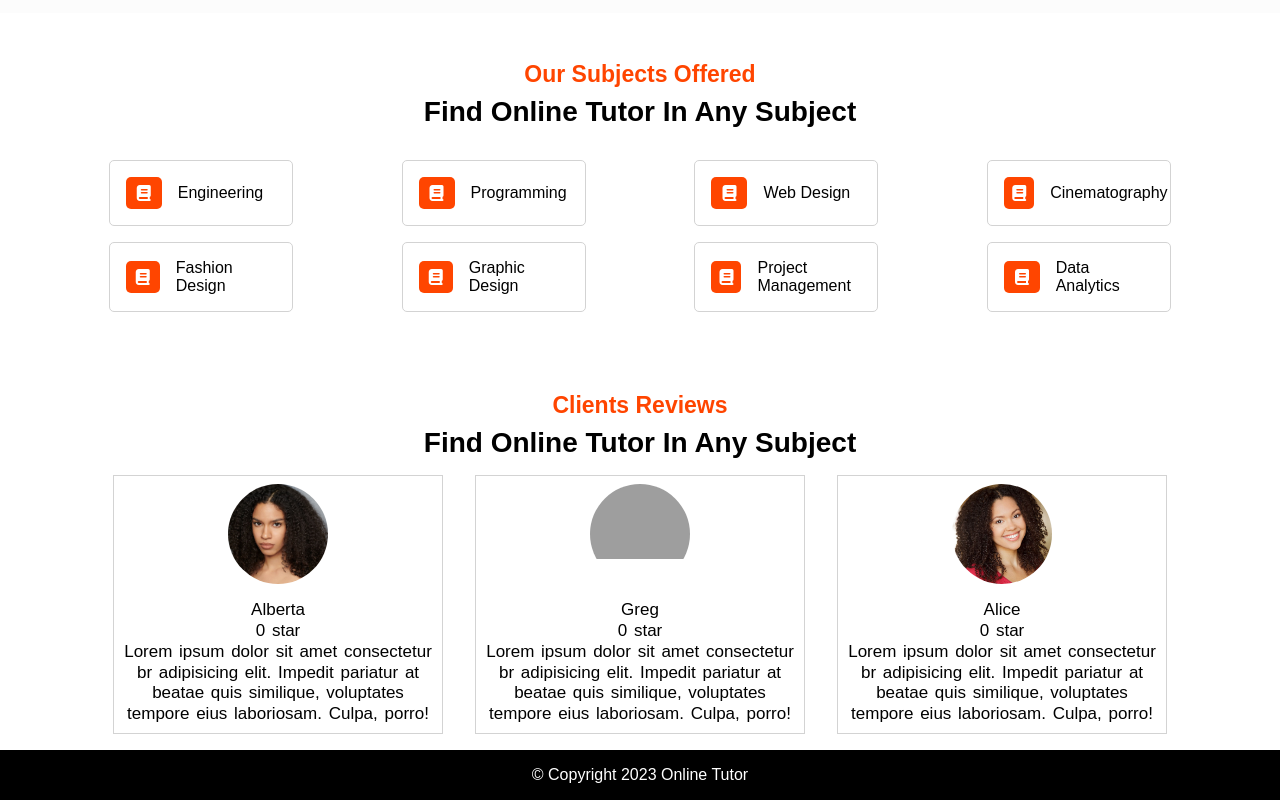
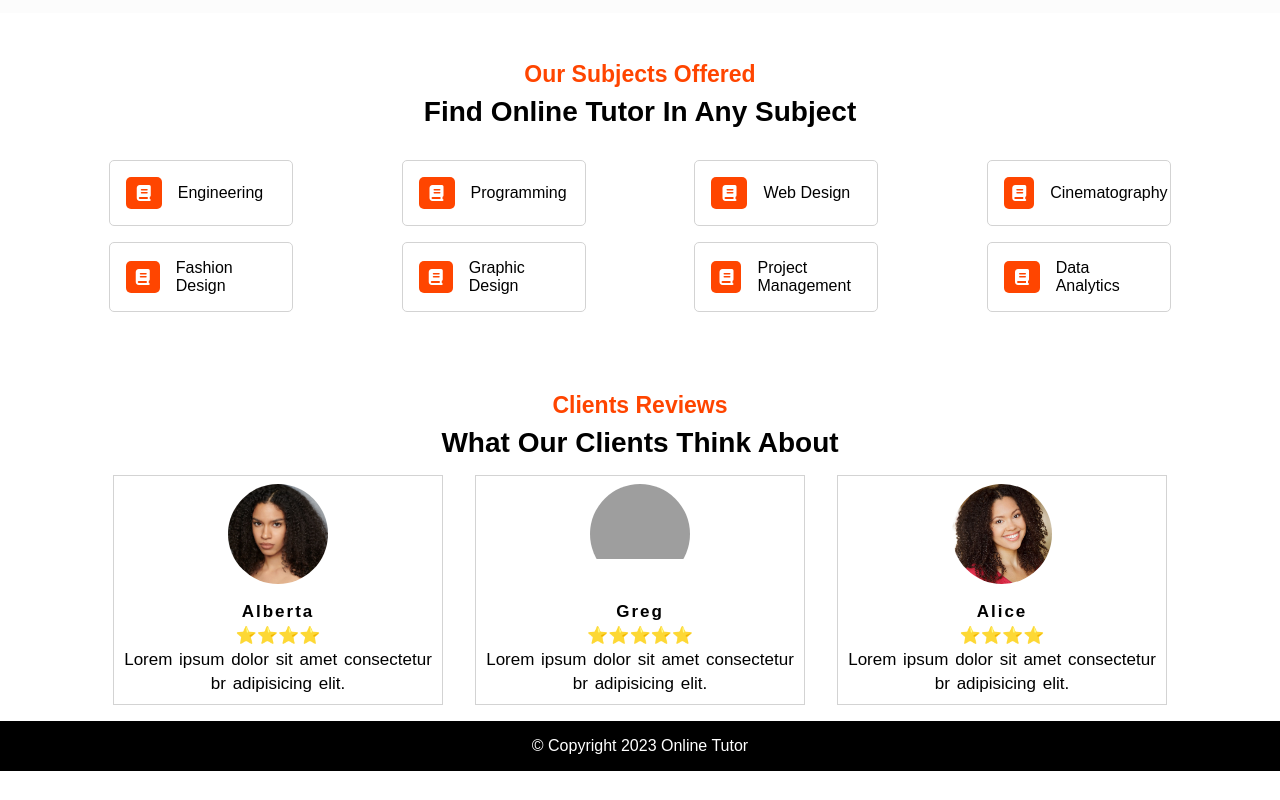
Before and after one commit to Faithnwogu/online_tutoring_landing_page, a plain HTML site: page index.html in a window 1280 px wide. Shown: the part 2098-2898 px from the top of the page. After the commit the page ends 2869 px from the top, so only its background shows below. Drawn offline with Linux system fonts and the light colour scheme; grey boxes are pictures that could not be loaded.

Commit message:
modified the review section

```diff
--- a/index.html
+++ b/index.html
@@ -242,7 +242,7 @@
 
                <div class="row">
                     <h3 class="subtitle1">Clients Reviews</h3>
-                    <h2 class="subtitle2">Find Online Tutor In Any Subject</h2>
+                    <h2 class="subtitle2">What Our Clients Think About </h2>
                </div>
 
                <div class="review-container">
@@ -254,12 +254,10 @@
 
                          <div class="client_info">
                                 <div class="name">Alberta</div>
-                                 <div class="rating">0 star</div>
+                                 <div class="rating">⭐⭐⭐⭐</div>
                                  <div class="review">
                                           Lorem ipsum dolor sit amet consectetur br
-                                          adipisicing elit. Impedit pariatur at
-                                          beatae quis similique, voluptates tempore
-                                          eius laboriosam. Culpa, porro!
+                                          adipisicing elit.
                                      </div>
                          </div>
                     </div>
@@ -271,12 +269,10 @@
 
                          <div class="client_info">
                                 <div class="name">Greg</div>
-                                 <div class="rating">0 star</div>
+                                 <div class="rating">⭐⭐⭐⭐⭐</div>
                                  <div class="review">
                                           Lorem ipsum dolor sit amet consectetur br
-                                          adipisicing elit. Impedit pariatur at
-                                          beatae quis similique, voluptates tempore
-                                          eius laboriosam. Culpa, porro!
+                                          adipisicing elit.
                                      </div>
                          </div>
                     </div>
@@ -288,12 +284,10 @@
 
                          <div class="client_info">
                                 <div class="name">Alice</div>
-                                 <div class="rating">0 star</div>
+                                 <div class="rating">⭐⭐⭐⭐</div>
                                  <div class="review">
                                           Lorem ipsum dolor sit amet consectetur br
-                                          adipisicing elit. Impedit pariatur at
-                                          beatae quis similique, voluptates tempore
-                                          eius laboriosam. Culpa, porro!
+                                          adipisicing elit.
                                      </div>
                          </div>
                     </div>
--- a/style.css
+++ b/style.css
@@ -390,8 +390,12 @@ body{
                 .client_info{
                      text-align:center;
                      word-spacing:2px;
-                     line-height: 1.3rem;
+                     line-height: 1.5rem;
 
+                     .name{
+                         font-weight: bold;
+                         letter-spacing: 2px;
+                     }
                 }
 
 
@@ -401,13 +405,7 @@ body{
 
        }
 
-       .arrows{
-        display: flex;
-        justify-content: center;
-        gap:1rem;
-        margin-top:1rem;
-        font-size:20px;
-  }
+
 
 
 }
```
